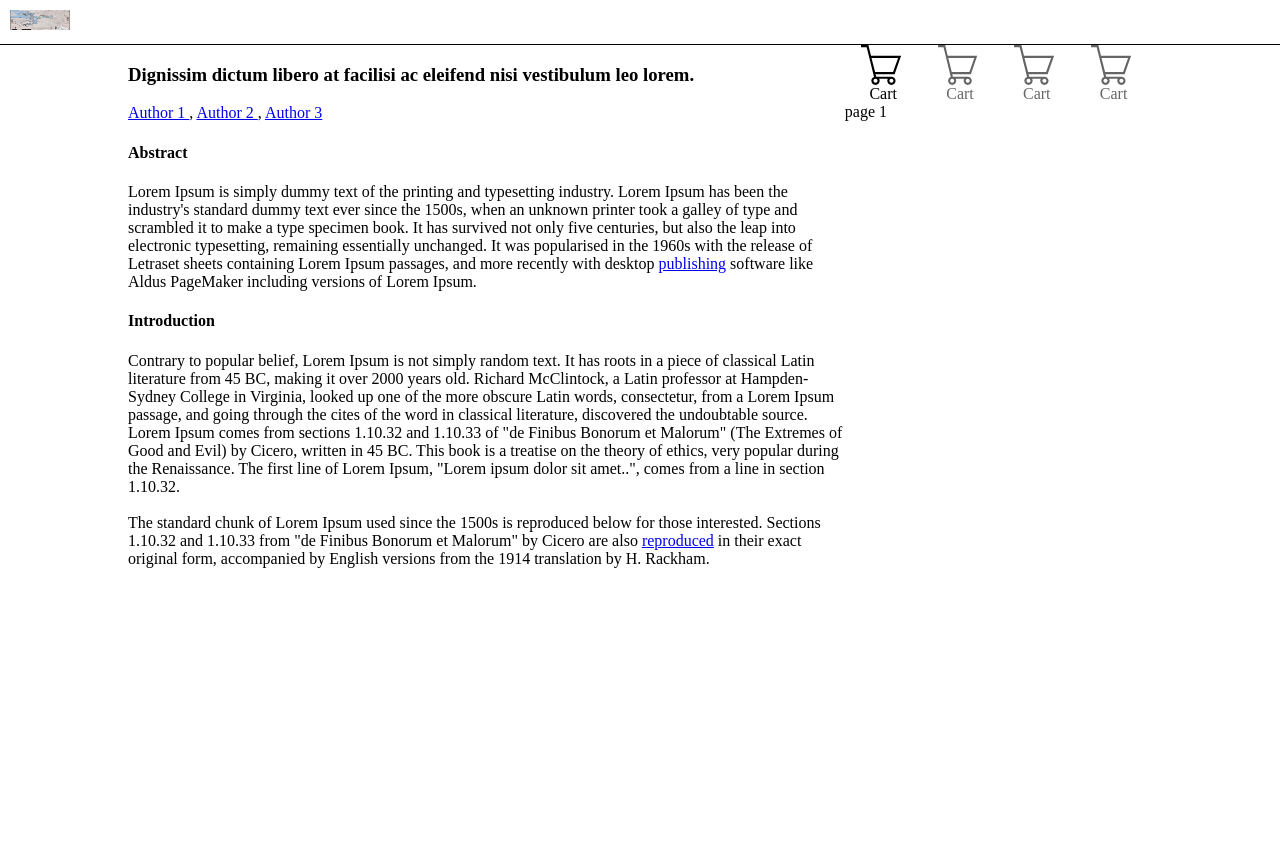
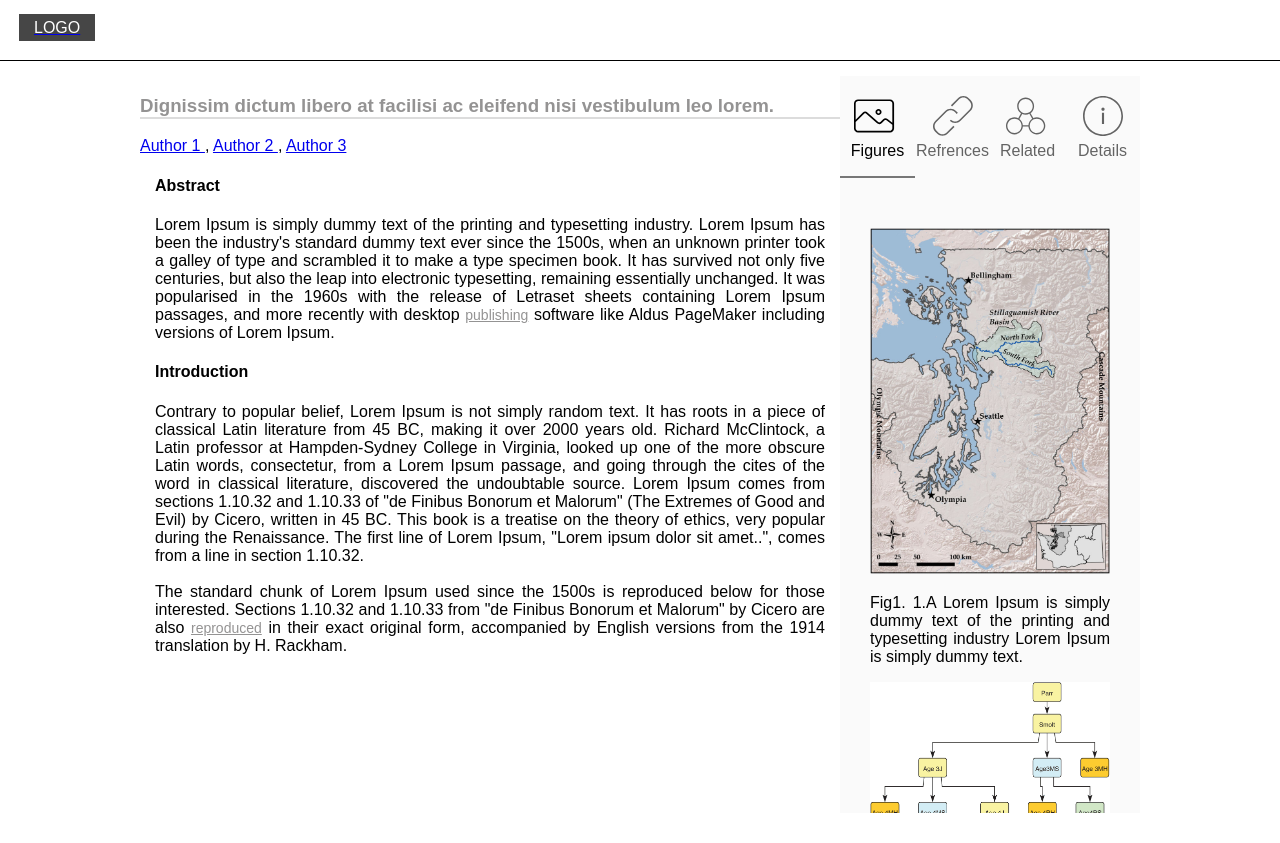
Before and after one commit to taylorsuccessor/atypon, a plain HTML site: page index.html in a window 1280 px wide. Before the commit the page ends 800 px from the top, so only its background shows below. Drawn offline with Linux system fonts and the light colour scheme.

Commit message:
By Ibtisam

```diff
--- /dev/null
+++ b/css/ibtisam.css
@@ -0,0 +1,35 @@
+body{
+	font-family: sans-serif !important;
+}
+.pageContent p{text-align:justify;}
+#headerLineContainer{ min-height: 50px !important; padding:5px !important;}
+.asideInnerContainer {
+    background: #fafafa;
+}
+#tabsList li{margin-top:20px; margin-bottom:20px; padding-bottom:10px;}
+#tabsList li.active{
+	border-bottom: 2px solid #777777;
+}
+#tabsList label{    line-height: 30px;}
+.logo{
+	width:100px;
+	margin:14px;
+	height:30px;
+	float: left;
+}
+.logo span{
+	width:100%;
+	background:#464646;
+	height:100%;
+	color:#fff;
+	padding-left:15px;
+	padding-right:15px;
+	padding-top:5px;
+	padding-bottom:5px;
+}
+section{margin: 15px; max-width:100%;}
+section h3{border-bottom:2px solid #dcdcdc; color:#949393;}
+section p a{color:#949393; font-size:14px;}
+.map {margin: 15px; max-width:100%;}
+.map p{text-align:justify}
+.map img{max-width: 100%;}
--- a/index.html
+++ b/index.html
@@ -7,19 +7,15 @@
     <meta name="author" content="Atypon">
     <meta name="viewport" content="width=device-width, initial-scale=1.0">
 
-
-
     <title>Atypon</title>
-
-
     <link rel="stylesheet" href="css/helpers.css">
     <link rel="stylesheet" href="css/classes.css">
-
     <link rel="stylesheet"                                              href="css/main.css"      >
     <link rel="stylesheet" media=" only screen and (min-width: 1200px)" href="css/large.css"     >
     <link rel="stylesheet" media=" only screen and (max-width: 1200px)" href="css/medium.css"    >
     <link rel="stylesheet" media=" only screen and (max-width: 992px )" href="css/small.css"     >
     <link rel="stylesheet" media=" only screen and (max-width: 768px)"  href="css/extraSmall.css">
+    <link rel="stylesheet"   href="css/ibtisam.css">
 
 
     <script src="js/jquery-3.2.1.min.js"></script>
@@ -31,7 +27,7 @@
 <header>
     <div id="headerLineContainer">
         <div id="headerLogoContainer">
-            <img src="images/main_map.jpg" >
+            <a href='index.html' title='Home' alt='Home' class='logo'><span>LOGO</span></a>
         </div>
 
     </div>
@@ -44,7 +40,7 @@
         <div class="pageAllSlide">
         <div class="pageContent">
             <header>
-                <h3>Dignissim dictum libero at facilisi ac eleifend nisi vestibulum leo lorem.     </h3>
+                <h3>Dignissim dictum libero at facilisi ac eleifend nisi vestibulum leo lorem.</h3>
                 <a href="#">   Author 1  </a>,
                 <a href="#">   Author 2   </a>,
                 <a href="#">     Author 3   </a>
@@ -83,12 +79,6 @@
         </div>
 
 
-
-
-
-
-
-
         <div class="asideContainer">
 
             <div class="asideInnerContainer">
@@ -97,32 +87,32 @@
                         <ul id="tabsList">
                             <li class="active" >
                                 <a href="#oneSlidePageContainer_1"  data-tab="#oneSlidePageContainer_1">
-                                    <img src="images/cart_logo.svg">
-                                    <label>Cart</label>
+                                    <img src="images/img_logo.svg">
+                                    <label>Figures</label>
                                 </a>
                             </li>
 
 
                             <li>
                                 <a href="#oneSlidePageContainer_2"  data-tab="#oneSlidePageContainer_2">
-                                    <img src="images/cart_logo.svg">
-                                    <label>Cart</label>
+                                    <img src="images/references_icon.svg">
+                                    <label>Refrences</label>
                                 </a>
                             </li>
 
 
                             <li>
                                 <a href="#oneSlidePageContainer_3"  data-tab="#oneSlidePageContainer_3">
-                                    <img src="images/cart_logo.svg">
-                                    <label>Cart</label>
+                                    <img src="images/three_circle_icon.svg">
+                                    <label>Related</label>
                                 </a>
                             </li>
 
 
                             <li>
                                 <a href="#oneSlidePageContainer_4" data-tab="#oneSlidePageContainer_4">
-                                    <img src="images/cart_logo.svg">
-                                    <label>Cart</label>
+                                    <img src="images/info_icon.svg">
+                                    <label>Details</label>
                                 </a>
                             </li>
                         </ul>
@@ -131,29 +121,68 @@
 
                 <section>
                     <div class="slidesAllContainer">
-                        <div class="oneSlidePageContainer" id="oneSlidePageContainer_1">page 1 <div style="height:1000px;"></div>  </div>
-                        <div class="oneSlidePageContainer" id="oneSlidePageContainer_2">page 2 <div style="height:1000px;"></div> </div>
-                        <div class="oneSlidePageContainer"  id="oneSlidePageContainer_3">page 3 <div style="height:1000px;"></div> </div>
-                        <div class="oneSlidePageContainer"  id="oneSlidePageContainer_4">page 4 <div style="height:1000px;"></div> </div>
+						<!-- div 1 -->
+                        <div class="oneSlidePageContainer" id="oneSlidePageContainer_1">
+						<div class="map">
+						<img src='images/main_map.jpg' title='' />
+						<p>Fig1. 1.A Lorem Ipsum is simply dummy text of the printing and typesetting industry Lorem Ipsum is simply dummy text.</p>
+						<p><img src='images/figure.png' /></p>
+						</div>
+						<div style="height:100px;"></div>  </div>
+						<!-- div 2 -->
+                        <div class="oneSlidePageContainer" id="oneSlidePageContainer_2">
+						<section><h3>Lorem</h3>
+						<p><a href="#">Nostra ut condimentum.</a></p>
+						<p><a href="#">Enim eleifend eu  convallis.</a></p>
+						<p><a href="#">Dictum ullamcorper parturient leo in tempus.</a></p>
+						<p><a href="#">Nibh quis nostra a.</a></p>
+						</section>
+						<section><h3>Lorem</h3>
+						<p><a href="#">Nostra ut condimentum.</a></p>
+						<p><a href="#">Enim eleifend eu  convallis.</a></p>
+						<p><a href="#">Dictum ullamcorper parturient leo in tempus.</a></p>
+						<p><a href="#">Nibh quis nostra a.</a></p>
+						</section>
+						<div style="height:100px;"></div> </div>
+						<!-- div 3 -->
+                        <div class="oneSlidePageContainer"  id="oneSlidePageContainer_3">
+						<section><h3>Title</h3>
+						<p><a href="#">Nostra ut condimentum.</a></p>
+						<p><a href="#">Enim eleifend eu  convallis.</a></p>
+						<p><a href="#">Dictum ullamcorper parturient leo in tempus.</a></p>
+						<p><a href="#">Nibh quis nostra a.</a></p>
+						</section>
+
+						<section><h3>Title</h3>
+						<p><a href="#">Nostra ut condimentum.</a></p>
+						<p><a href="#">Enim eleifend eu  convallis.</a></p>
+						<p><a href="#">Dictum ullamcorper parturient leo in tempus.</a></p>
+						<p><a href="#">Nibh quis nostra a.</a></p>
+						<p><a href="#">Dictum ullamcorper parturient leo in tempus.</a></p>
+						<p><a href="#">Nibh quis nostra a.</a></p>
+						</section>
+
+						<section><h3>Title</h3>
+						<p><a href="#">Nostra ut condimentum.</a></p>
+						<p><a href="#">Enim eleifend eu  convallis.</a></p>
+						<p><a href="#">Dictum ullamcorper parturient leo in tempus.</a></p>
+						<p><a href="#">Nibh quis nostra a.</a></p>
+						<p><a href="#">Nostra ut condimentum.</a></p>
+						<p><a href="#">Enim eleifend eu  convallis.</a></p>
+						<p><a href="#">Dictum ullamcorper parturient leo in tempus.</a></p>
+						<p><a href="#">Nibh quis nostra a.</a></p>
+						</section>
+
+
+						<div style="height:100px;"></div> </div>
+						<!-- div 4 -->
+                        <div class="oneSlidePageContainer"  id="oneSlidePageContainer_4">page 4 <div style="height:100px;"></div> </div>
                     </div>
                 </section>
             </div>
-
-
         </div>
-
-
     </div>
-
-
-
-
-
-
     </div>
-
-
-
 </section>
 
 
```
Also changed, not shown: images/icon-1_22x22.png (added), images/icon-2.png (added), images/icon-2_22x20.png (added), images/icon-2_22x22.png (added), images/icon-3.png (added), images/icon-4.png (added), images/icon-4_22x22.png (added), images/icon-5.png (added), images/icon-6.png (added), images/icon-6_22x22.png (added), images/icon-7.png (added), images/icon_1.png (added), images/icon_1_22x18.png (added).
